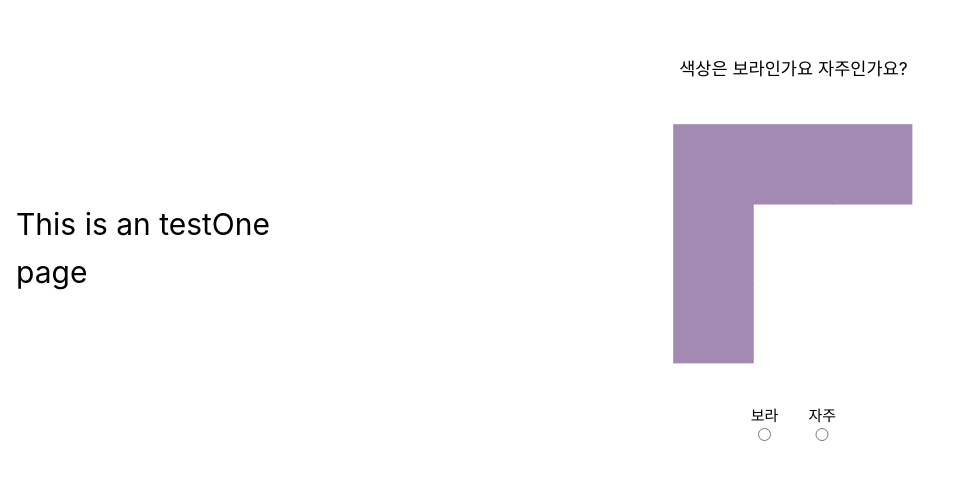
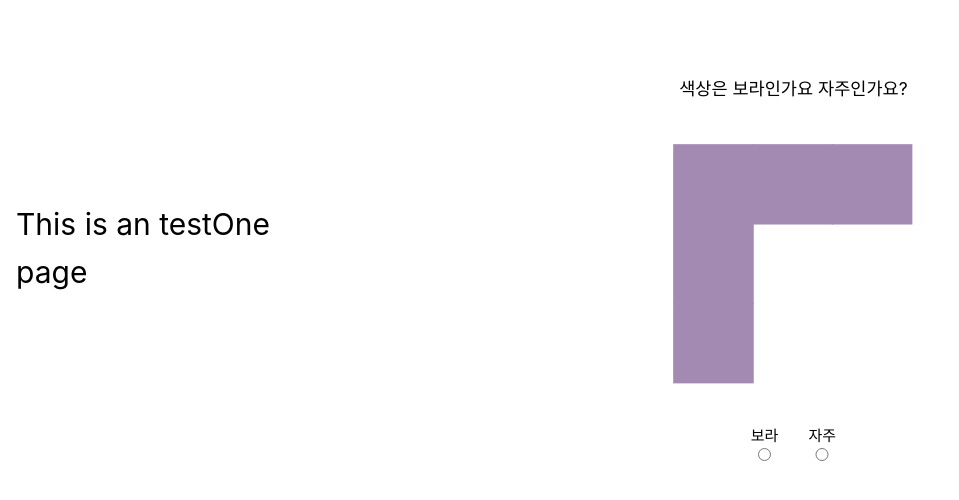
Before and after one commit to jh8057/color, a Vue app: page /testOnePage in a window 1280 px wide. Shown: the part 168-668 px from the top of the page, without its empty margins (0-959 px from the left). Built offline with nearby package versions, Linux system fonts and the light colour scheme.

Commit message:
quetion margin

```diff
--- a/src/components/testOneComp.vue
+++ b/src/components/testOneComp.vue
@@ -188,8 +188,12 @@ export default defineComponent({
   align-content: center;
 }
 .breakTime,
-.Question,
 .QuestionEnd {
+  width: 100%;
+  height: 100%;
+}
+.Question{
+  margin-top: 20px;
   width: 100%;
   height: 100%;
 }
--- a/src/components/testTwoComp.vue
+++ b/src/components/testTwoComp.vue
@@ -161,7 +161,6 @@ export default defineComponent({
 <style>
 .testTwoComp {
   margin: auto;
-  padding-top: 1rem;
   width: 80vw;
   height: 80vh;
   text-align: center;
```
